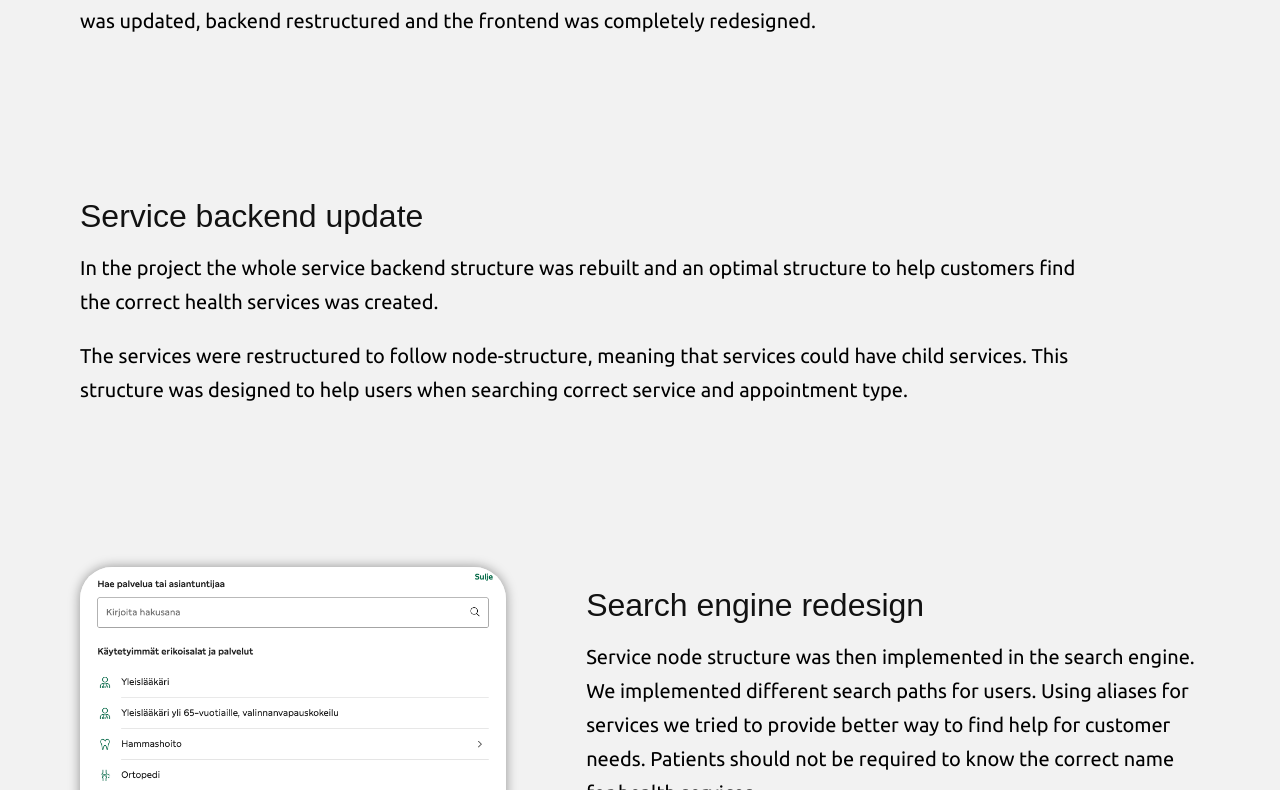
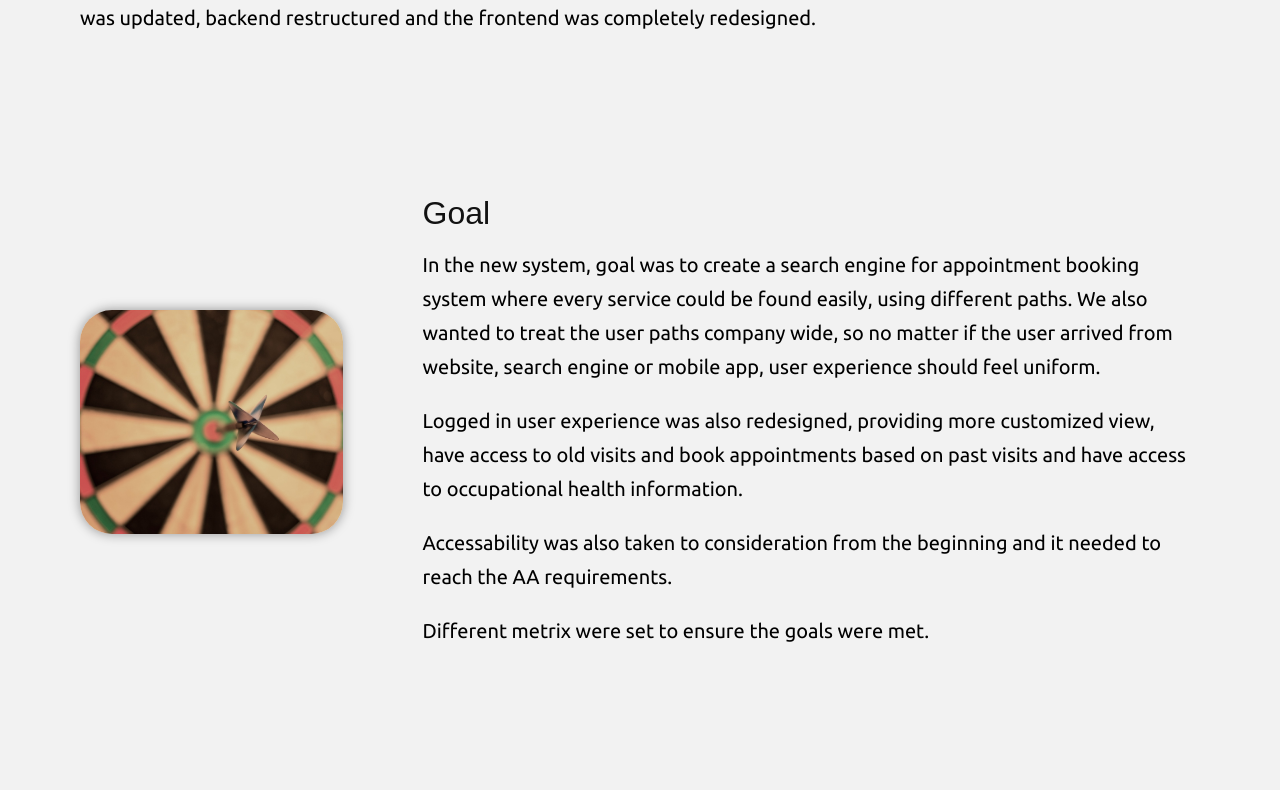
Before and after one commit to MattiLiikala/mattiliikala.com, a React (Vite) app: page /appointment-booking-system-update in a window 1280 px wide. Shown: the part 1470-2260 px from the top of the page. Built offline with nearby package versions, Linux system fonts and the light colour scheme; a web font is replaced by a local one.

Commit message:
edited the about section text, updated project texts and images

```diff
--- a/src/components/About.module.css
+++ b/src/components/About.module.css
@@ -17,6 +17,7 @@
   flex-direction: column;
   align-items: flex-start;
   width: 100%;
+  gap: 12px;
 }
 
 .line {
--- a/src/components/About.tsx
+++ b/src/components/About.tsx
@@ -112,7 +112,7 @@ export default function About() {
             transition={{ duration: 0.6, ease: 'easeOut', delay: 0.15 }}
             viewport={{ once: true, margin: '-80px' }}
           >
-            Currently I work on design systems, and I'm testing and researching different approaches to use AI in design systems and design work. I have broad knowledge on all areas of design work (service design, UX, UI , accessibility). My focus on development work has always been on front-end development.
+            My latest work has been on design systems. Currently I'm testing and researching different approaches to use AI in design work and how to build best design systems for AI. I have broad knowledge on all areas of design work (service design, UX, UI , accessibility). My focus on development work has always been on front-end development, but I'm currently broadening that expertice so I can work fullstack when building with AI.
           </motion.p>
           <p className={styles.spacer}> </p>
           <motion.p
--- a/src/data/projects.ts
+++ b/src/data/projects.ts
@@ -106,6 +106,14 @@ export const projects: ProjectData[] = [
         body: 'Old Mehiläinen booking system was outdated and needed to be updated. In the process the technology stack was updated, backend restructured and the frontend was completely redesigned.',
       },
       {
+        heading: 'Goal',
+        body: 'In the new system, goal was to create a search engine for appointment booking system where every service could be found easily, using different paths. We also wanted to treat the user paths company wide, so no matter if the user arrived from website, search engine or mobile app, user experience should feel uniform.\n\nLogged in user experience was also redesigned, providing more customized view, have access to old visits and book appointments based on past visits and have access to occupational health information.\n\n Accessability was also taken to consideration from the beginning and it needed to reach the AA requirements. \n\nDifferent metrix were set to ensure the goals were met.',
+        image: '/assets/target.jpg',
+        imageLayout: 'left',
+        imageWidth: 300,
+        imageHeight: 256,
+      },
+      {
         heading: 'Service backend update',
         body: 'In the project the whole service backend structure was rebuilt and an optimal structure to help customers find the correct health services was created.\n\nThe services were restructured to follow node-structure, meaning that services could have child services. This structure was designed to help users when searching correct service and appointment type.',
       },
@@ -133,6 +141,14 @@ export const projects: ProjectData[] = [
         imageLayout: 'left',
         imageWidth: 406,
         imageHeight: 411,
+      },
+      {
+        heading: 'Challenges',
+        body: 'Making it natural for the user to select the "lane" to follow was something that I took a lot of time to finessing. Lot of consideration and testing was done to determine the words being used. Basically biggest selection was changing between asking "what kind of customer are you?" or "who is paying?". After the testing and research it was clear that the latter was more important for the user. Sometimes the smallest changes can be very important. \n\nOne other big challenge was with the multi-level search engine and its accessibility. We wanted to make it intuitive for all the users, but because of the complexity of the component, we spent a lot of design hours to create the path intuitive for all the different users. In the end, some compromises were needed for the first release, but the component was evolved during years, and still keeps getting changes.'
+      },
+      {
+        heading: 'Results',
+        body: "In the end, all the goal metrix mentioned in the beginning were met. The number of online booking kept rising (sorry for not having actual numbers) and different user groups started to use online booking instead of calling. "
       },
     ],
   },
```
Also changed, not shown: public/assets/project-booking-hero.png, public/assets/target.jpg (added).
